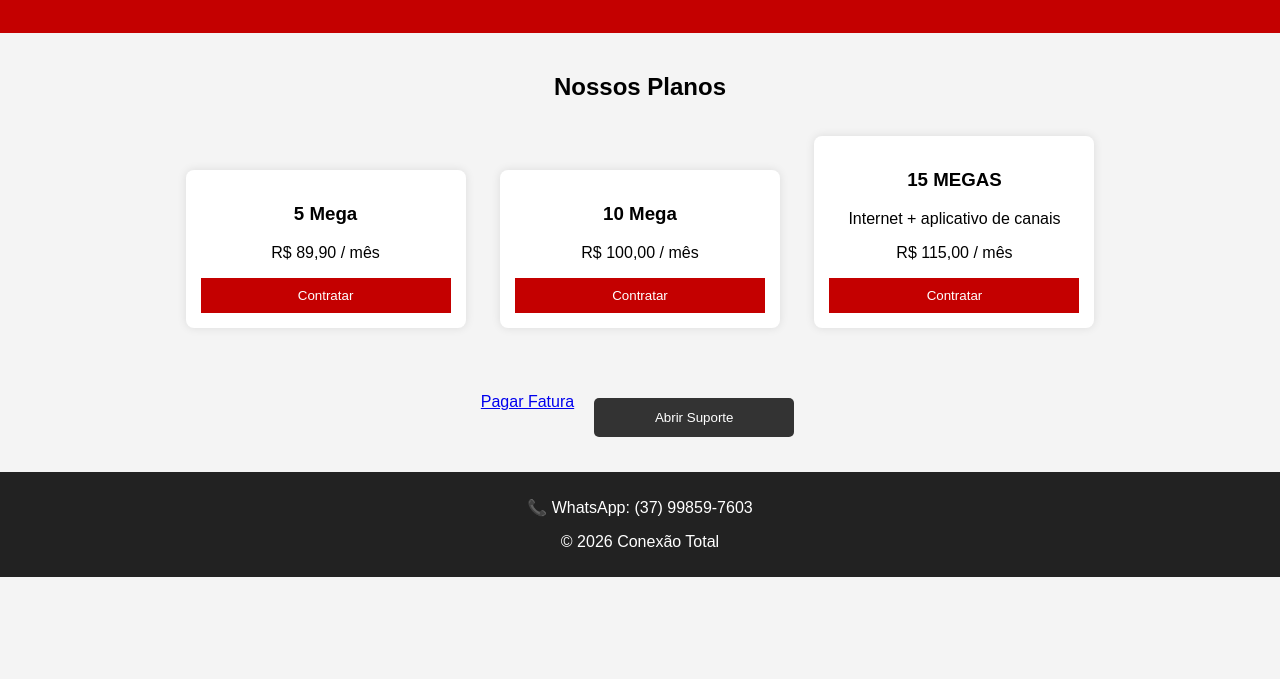
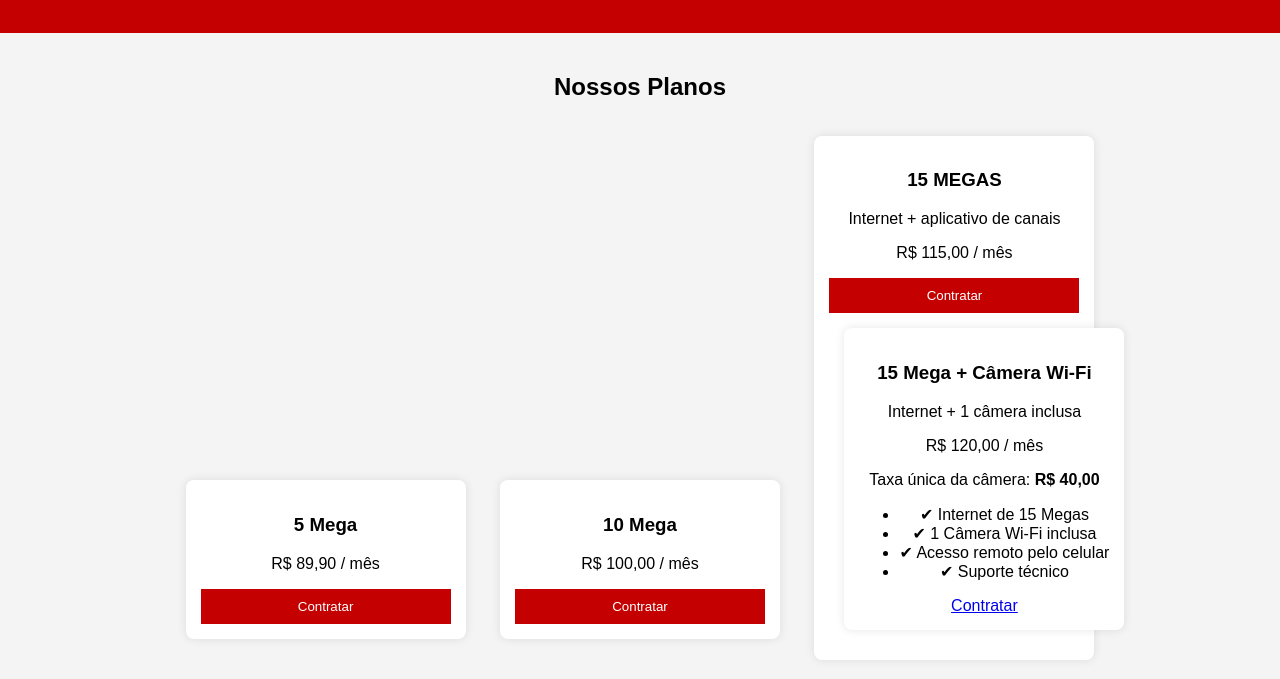
Before and after one commit to jvalves696-lgtm/site-conexao-total, a plain HTML site: page index.html in a window 1280 px wide. Shown: the part 121-800 px from the top of the page. Drawn offline with Linux system fonts and the light colour scheme.

Commit message:
Add files via upload

```diff
--- a/index.html
+++ b/index.html
@@ -43,6 +43,31 @@
     <a href="https://wa.me/5537998597603?text=Olá,%20quero%20contratar%20o%20plano%20de%2015%20megas%20com%20aplicativo%20de%20canais%20da%20Conexão%20Total" target="_blank">
         <button>Contratar</button>
     </a>
+  <div class="plano destaque">
+   <h3>15 Mega + Câmera Wi-Fi</h3>
+ <p class="velocidade">Internet + 1 câmera inclusa</p>
+    <p class="preco">
+        R$ 120,00 / mês
+    </p>
+
+    <p class="taxa">
+        Taxa única da câmera: <strong>R$ 40,00</strong>
+    </p>
+
+    <ul>
+        <li>✔ Internet de 15 Megas</li>
+        <li>✔ 1 Câmera Wi-Fi inclusa</li>
+        <li>✔ Acesso remoto pelo celular</li>
+        <li>✔ Suporte técnico</li>
+    </ul>
+
+    <a
+      href="https://wa.me/5537998597603?text=Olá,%20tenho%20interesse%20no%20plano%2015%20Megas%20com%20Câmera%20Wi-Fi%20(R$120,00%20+%20taxa%20R$40,00)"
+      class="botao"
+      target="_blank">
+      Contratar
+    </a>
+</div>
 </div>
 </section>
 <section class="acoes">
```
